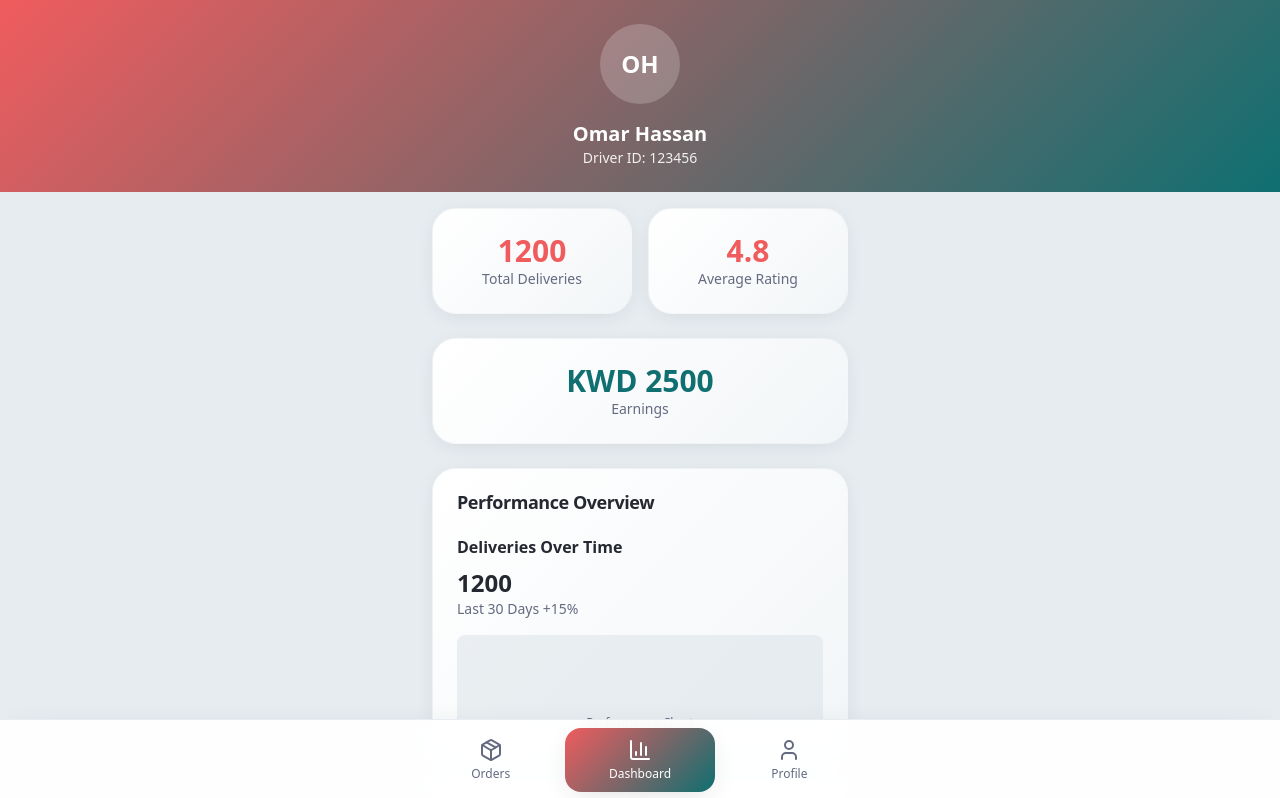
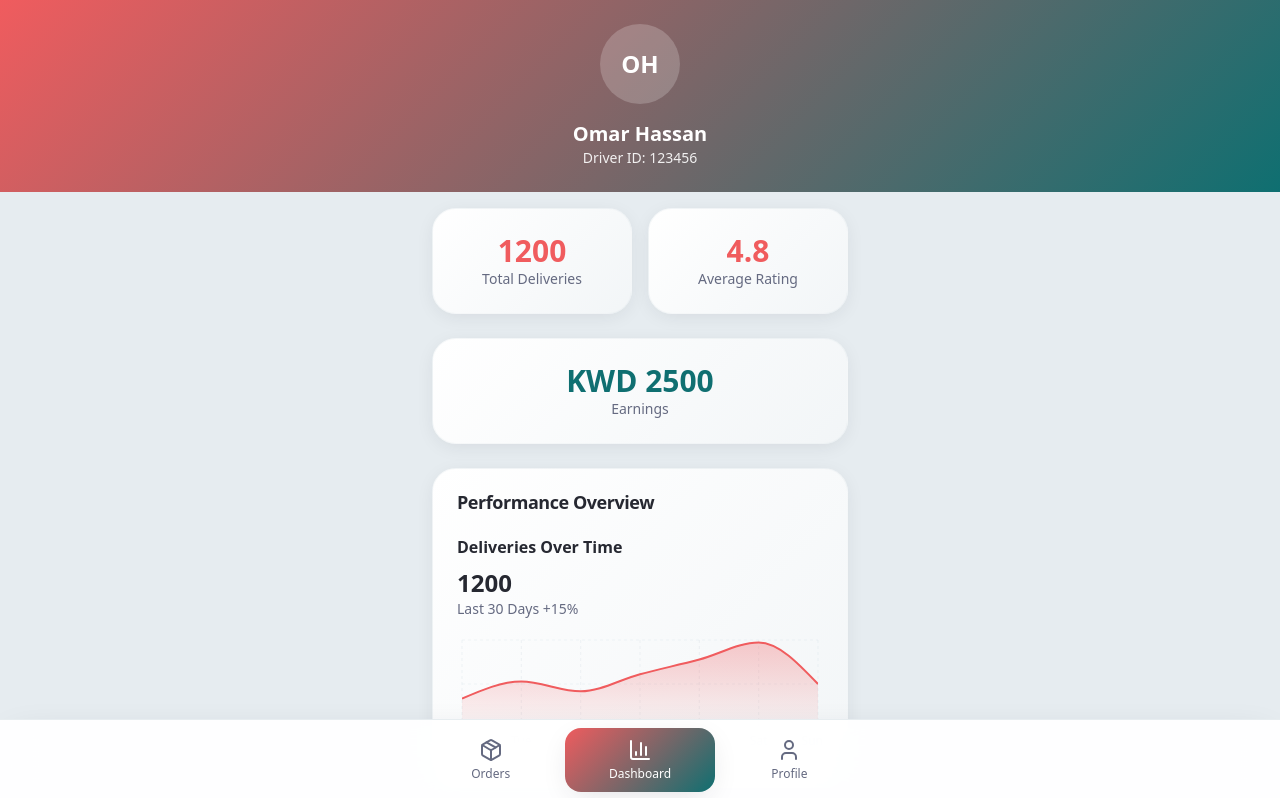
Before and after one commit to sedra-asrawi/wasel-flow-ai, a React (Vite) app: page /dashboard in a window 1280 px wide. Shown: the top 798 px of the page. Built offline with nearby package versions, Linux system fonts and the light colour scheme.

Commit message:
Fix Performance Chart on Dashboard
The Performance Chart on the dashboard was not appearing. This commit fixes the issue and implements a beautiful chart to display performance data.

```diff
--- a/src/pages/DashboardPage.tsx
+++ b/src/pages/DashboardPage.tsx
@@ -11,6 +11,7 @@ import {
   DollarSign,
   Calendar
 } from "lucide-react";
+import { LineChart, Line, XAxis, YAxis, CartesianGrid, ResponsiveContainer, Area, AreaChart } from 'recharts';
 
 const DashboardPage = () => {
   const driverStats = {
@@ -31,6 +32,17 @@ const DashboardPage = () => {
       customerRating: 4.8
     }
   };
+
+  // Chart data for the last 7 days
+  const chartData = [
+    { day: 'Mon', deliveries: 12, earnings: 85 },
+    { day: 'Tue', deliveries: 19, earnings: 134 },
+    { day: 'Wed', deliveries: 15, earnings: 105 },
+    { day: 'Thu', deliveries: 22, earnings: 156 },
+    { day: 'Fri', deliveries: 28, earnings: 198 },
+    { day: 'Sat', deliveries: 35, earnings: 245 },
+    { day: 'Sun', deliveries: 18, earnings: 127 },
+  ];
 
   const recentActivity = [
     { id: "ORD-7890", time: "10:00 AM - 11:00 AM", status: "completed" },
@@ -95,8 +107,33 @@ const DashboardPage = () => {
                 <h4 className="font-semibold mb-2">Deliveries Over Time</h4>
                 <div className="text-2xl font-bold">{driverStats.totalDeliveries}</div>
                 <div className="text-sm text-muted-foreground">Last 30 Days +15%</div>
-                <div className="mt-4 h-24 bg-muted/50 rounded-lg flex items-end justify-center">
-                  <div className="text-xs text-muted-foreground">Performance Chart</div>
+                <div className="mt-4 h-32">
+                  <ResponsiveContainer width="100%" height="100%">
+                    <AreaChart data={chartData}>
+                      <defs>
+                        <linearGradient id="colorDeliveries" x1="0" y1="0" x2="0" y2="1">
+                          <stop offset="5%" stopColor="hsl(var(--primary))" stopOpacity={0.3}/>
+                          <stop offset="95%" stopColor="hsl(var(--primary))" stopOpacity={0.05}/>
+                        </linearGradient>
+                      </defs>
+                      <CartesianGrid strokeDasharray="3 3" stroke="hsl(var(--border))" strokeOpacity={0.3} />
+                      <XAxis
+                        dataKey="day"
+                        axisLine={false}
+                        tickLine={false}
+                        tick={{ fontSize: 12, fill: 'hsl(var(--muted-foreground))' }}
+                      />
+                      <YAxis hide />
+                      <Area
+                        type="monotone"
+                        dataKey="deliveries"
+                        stroke="hsl(var(--primary))"
+                        fillOpacity={1}
+                        fill="url(#colorDeliveries)"
+                        strokeWidth={2}
+                      />
+                    </AreaChart>
+                  </ResponsiveContainer>
                 </div>
               </div>
             </div>
```
